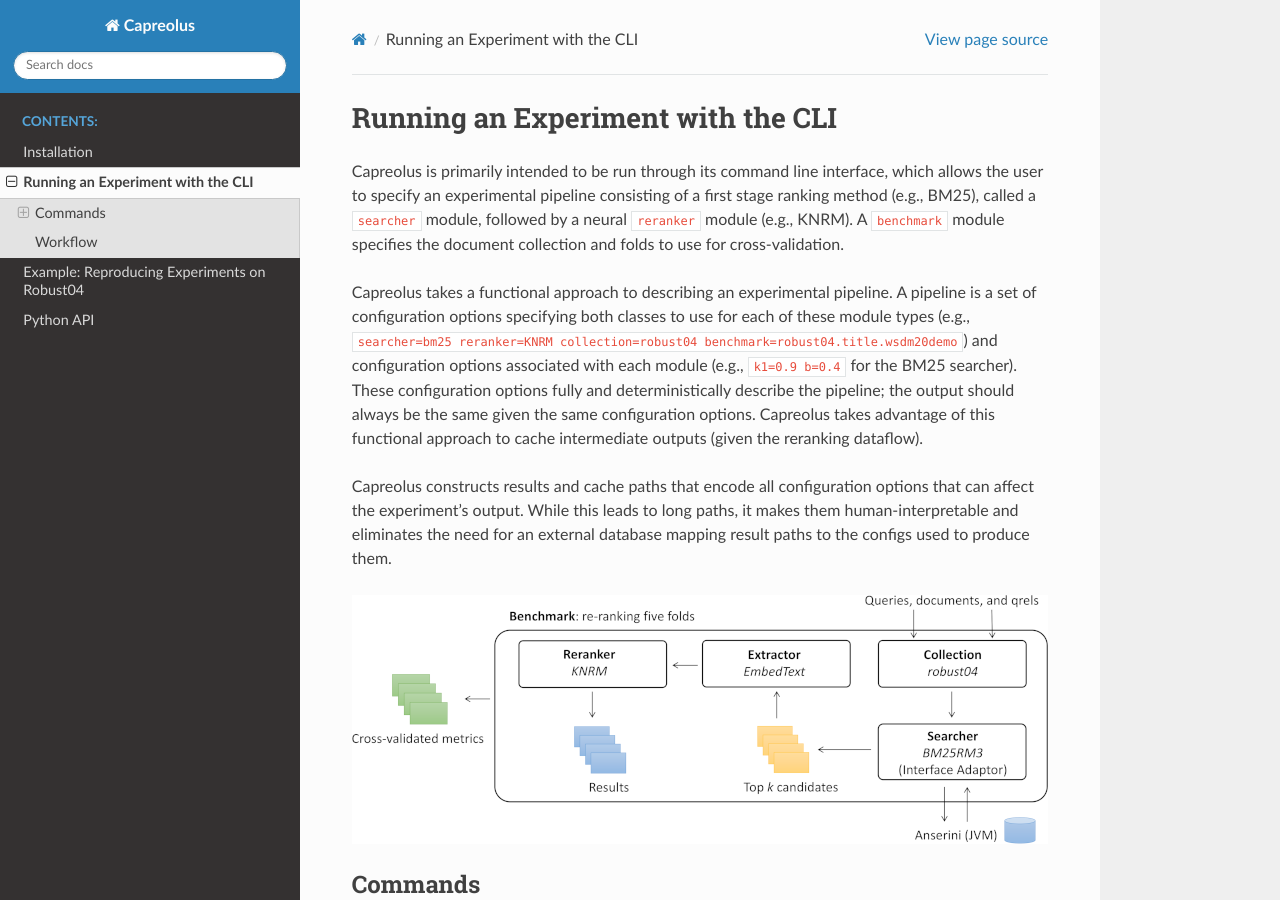
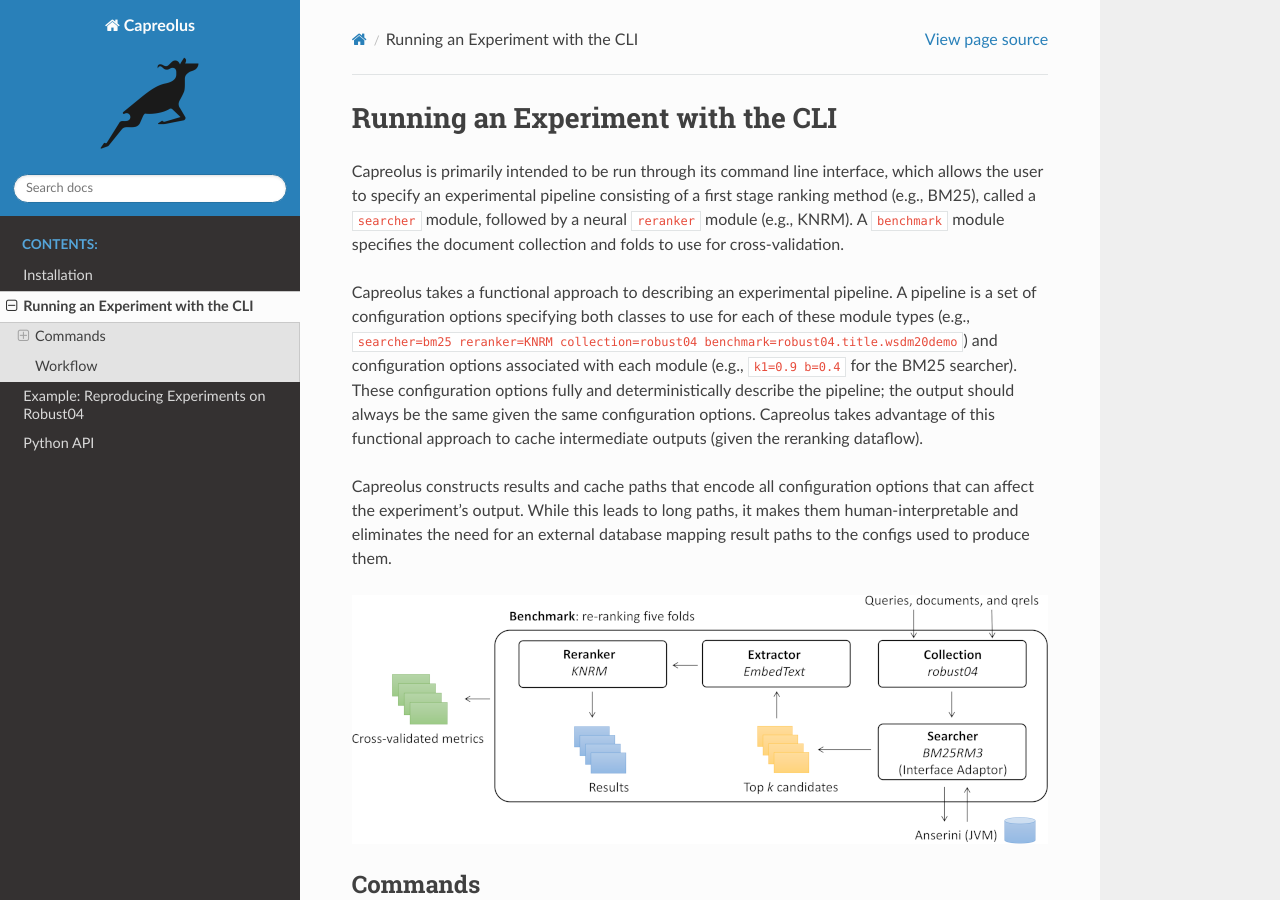
Before and after one commit to capreolus-ir/capreolus, a Sphinx documentation site: the page built from docs/cli.md, in a window 1280 px wide and 900 px high. Built offline with Sphinx 7.4.7 and the Read the Docs theme 2.0.0, drawn with Linux system fonts in a browser that asks for light colours.

Commit message:
add logo

```diff
--- a/docs/cli.md
+++ b/docs/cli.md
@@ -5,7 +5,7 @@
 
 Capreolus constructs results and cache paths that encode all configuration options that can affect the experiment's output. While this leads to long paths, it makes them human-interpretable and eliminates the need for an external database mapping result paths to the configs used to produce them.
 
-![architecture](figure_architecture.png "Architecture Diagram")
+![architecture](images/figure_architecture.png "Architecture Diagram")
 
 ## Commands
 The CLI takes a command to run, such as the `train`, and optionally a list of configuration options for the command:
--- a/docs/conf.py
+++ b/docs/conf.py
@@ -106,6 +106,8 @@
 #
 # html_sidebars = {}
 
+# add logo
+html_logo = 'images/capreolus-100px.png'
 
 # -- Options for HTMLHelp output ---------------------------------------------
 
```
Also changed, not shown: docs/images/capreolus-100px.png (added), docs/images/capreolus-crop.png (added), docs/images/capreolus-deer-original.png (added), docs/images/figure_architecture.png (renamed from docs/figure_architecture.png).
